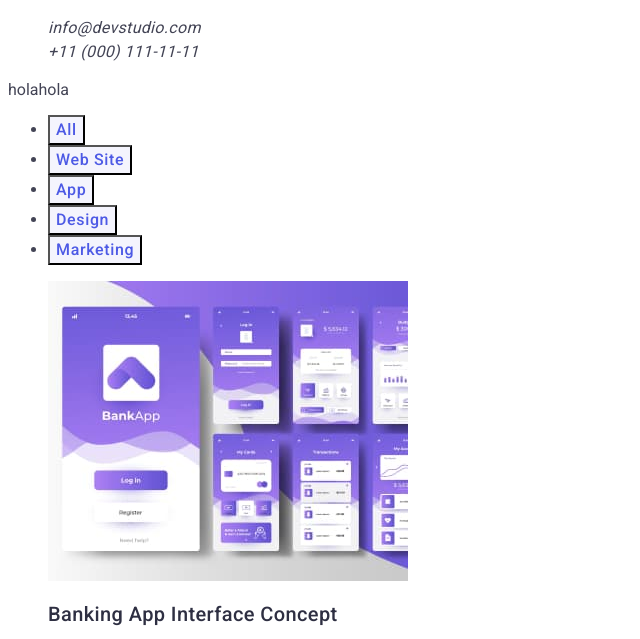
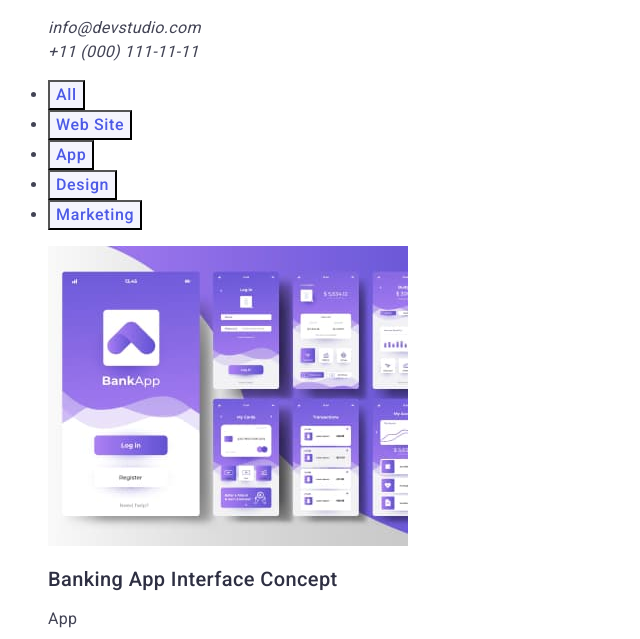
Before and after one commit to Valentyna1302/goit-markup-hw-02, a plain HTML site: page portfolio.html in a window 1280 px wide. Shown: the part 117-756 px from the top of the page, without its empty margins (0-640 px from the left). Drawn offline with Linux system fonts and the light colour scheme.

Commit message:
update second homework-3

```diff
--- a/portfolio.html
+++ b/portfolio.html
@@ -51,7 +51,6 @@
       </address>
     </header>
     <main>
-      <p>holahola</p>
       <section class="projects">
         <h1 hidden>Projects</h1>
         <ul class="projects-btn-list">
```
